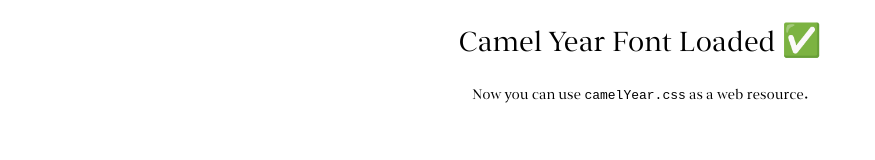
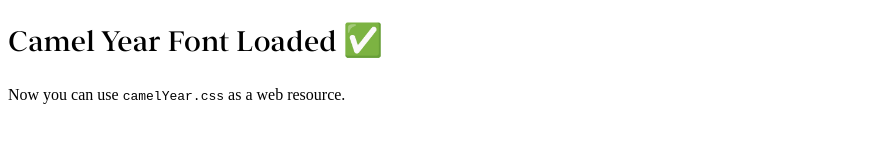
Before and after one commit to xDPixel/camel-year-font, a plain HTML site: page index.html in a window 1280 px wide. Shown: the whole page, without its empty margins (0-875 px from the left). Drawn offline with Linux system fonts and the light colour scheme.

Commit message:
Update camelYear.css

```diff
--- a/camelYear.css
+++ b/camelYear.css
@@ -1,29 +1,10 @@
 @font-face {
-font-family: "TheYearofTheCamel";
-font-style: normal;
-src: url(TheYearofTheCamel-Regular.ttf) format("ttf");
-font-display: auto;
+  font-family: "TheYearOfTheCamel";
+  src: url("TheYearOfTheCamel-Regular.ttf") format("truetype");
+  font-weight: 400;
 }
-
 @font-face {
-font-family: "TheYearofTheCamel";
-font-style: normal;
-font-weight: 700;
-src: url(TheYearofTheCamel-Regular.ttf) format("truetype");
-unicode-range: U+0000-00FF, U+0131, U+0152-0153, U+02BB-02BC, U+02C6, U+02DA,
-U+02DC, U+2000-206F, U+2074, U+20AC, U+2122, U+2191, U+2193, U+2212, U+2215,
-U+FEFF, U+FFFD;
+  font-family: "TheYearOfTheCamel";
+  src: url("TheYearOfTheCamel-Bold.ttf") format("truetype");
+  font-weight: 700;
 }
-
-body {
-font-family: "TheYearofTheCamel", cursive;
-text-align: center;
-}
-
-h1 {
-font-weight: 700;
-}
-
-h2 {
-font-weight: 400;
-}
```
